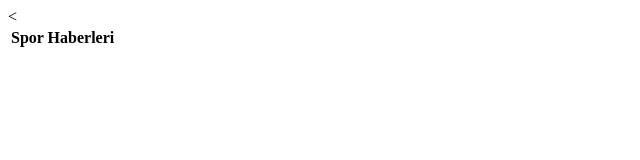
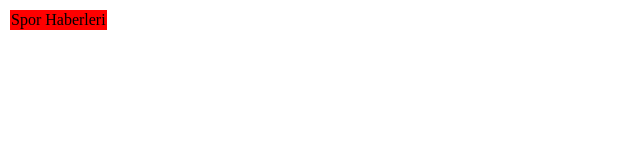
Before and after one commit to haber52/Sporhaberi, a plain HTML site: page index.html in a window 1280 px wide. Shown: the whole page, without its empty margins (0-640 px from the left). Drawn offline with Linux system fonts and the light colour scheme.

Commit message:
Update index.html
Initail commit for website

```diff
--- a/index.html
+++ b/index.html
@@ -4,9 +4,9 @@
    <title>Spor Haberleri</title>
   </head>
    <body>
-<<table>
+<table>
   <tr>
-    <th>Spor Haberleri </th>
+    <td bgcolor ="red"> Spor Haberleri </td>
 
 </table>
 
```
